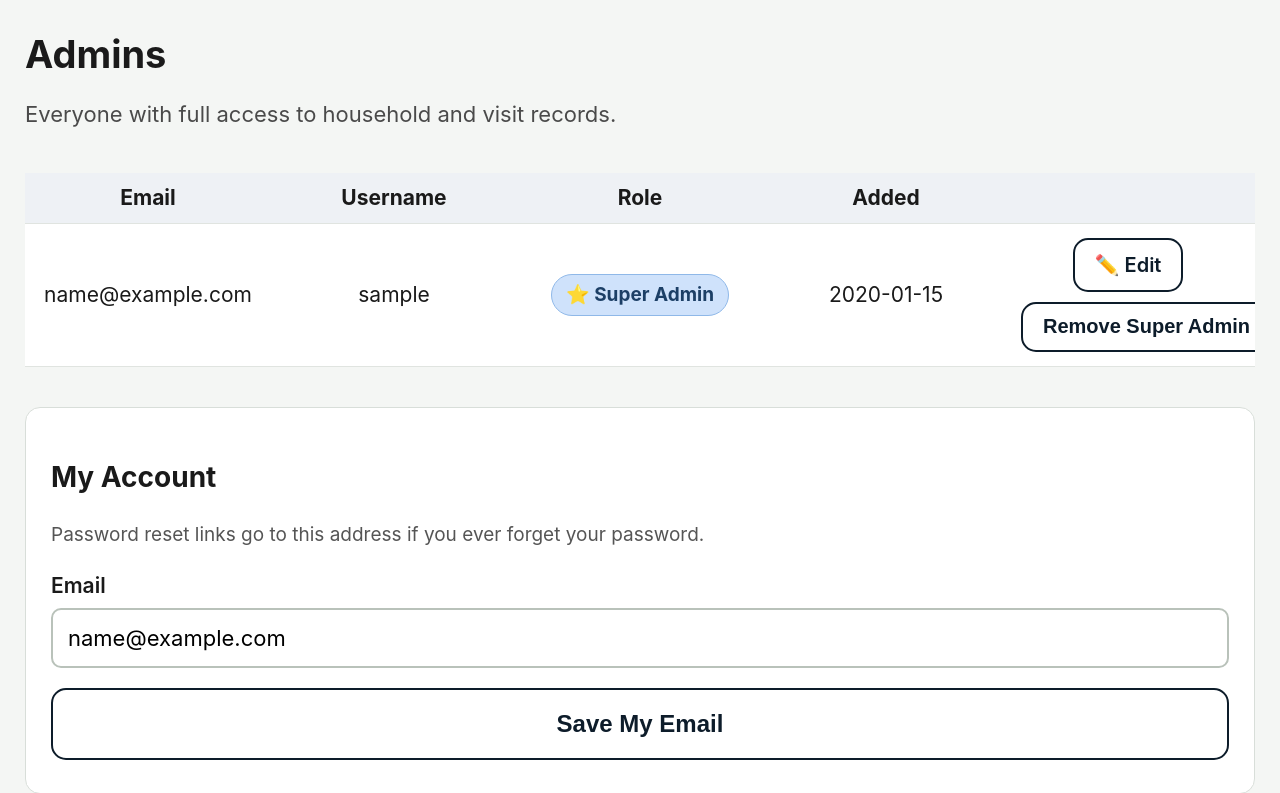
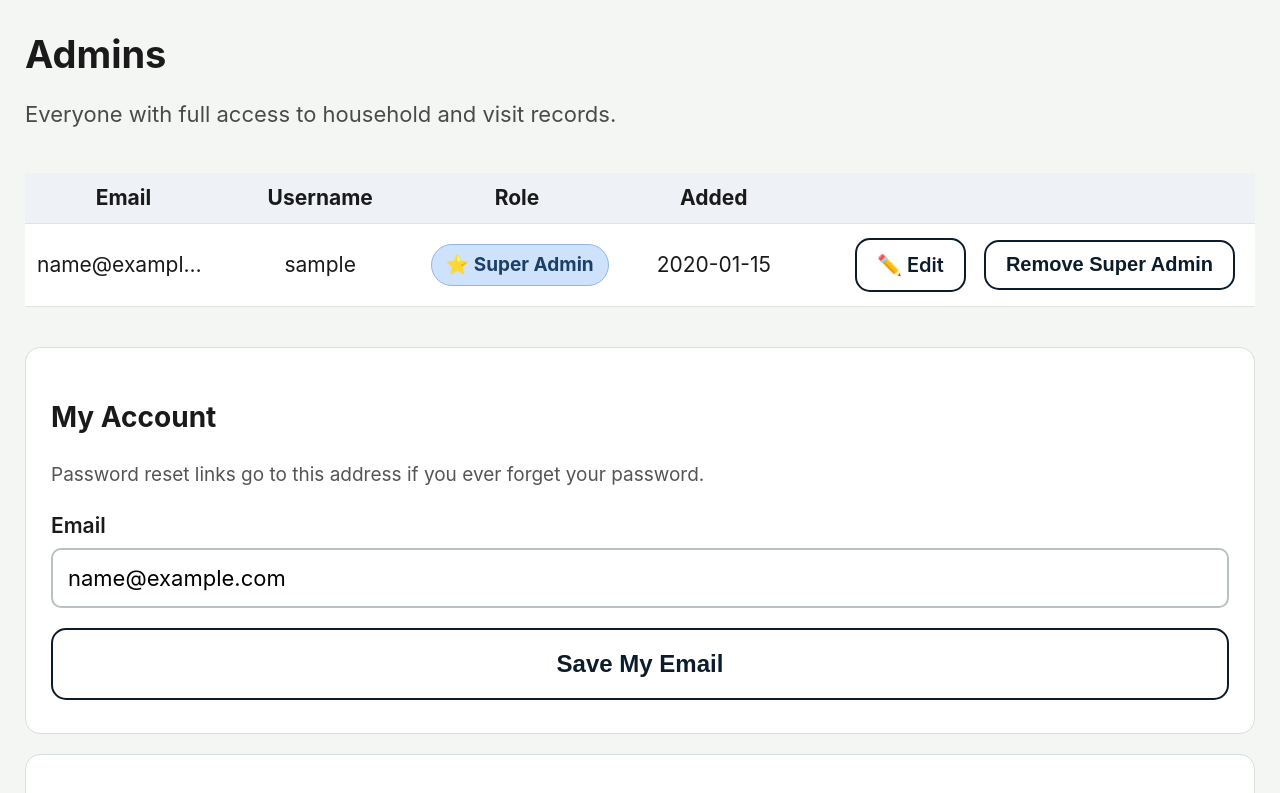
Before and after one commit to BrockLalla/jubilant-octo-sniffle, a Flask app: page /admin/users in a window 1280 px wide. Shown: the part 239-1032 px from the top of the page. Run offline with Flask 3, Linux system fonts and the light colour scheme; the visitor is signed in with stand-in values (Sample User, id 1); tables that the repository leaves empty hold one stand-in row (values such as "Sample post"); parts of the project's set-up code (start-up, migrations or seed data) failed here and were passed over.

Commit message:
Clean up admin action button layout on the Admins page
Action buttons (Edit, Make/Remove Super Admin, Remove) were wrapping
into a ragged multi-line stack in the action column. Wraps them in a
right-aligned flex row and widens that column enough (36% vs an even
20% split) to fit all three buttons on one line.

```diff
--- a/static/style.css
+++ b/static/style.css
@@ -600,13 +600,33 @@ th {
 
 .admins-table th,
 .admins-table td {
-  width: 20%;
+  width: 16%;
+}
+
+/* The action column holds up to 3 buttons ("Edit", "Make/Remove Super
+   Admin", "Remove") -- wider than an even 1/5 split would give it, so a
+   full row doesn't wrap into a ragged multi-line stack. */
+.admins-table th:last-child,
+.admins-table td:last-child {
+  width: 36%;
 }
 
 .admins-table .ellipsis-cell {
   overflow: hidden;
   text-overflow: ellipsis;
   white-space: nowrap;
+}
+
+.admin-actions {
+  display: flex;
+  flex-wrap: wrap;
+  justify-content: flex-end;
+  align-items: center;
+  gap: 0.5rem;
+}
+
+.admin-actions form {
+  display: inline;
 }
 
 /* The Grant Report table's columns are short, mostly-numeric counts --
--- a/templates/admin/users.html
+++ b/templates/admin/users.html
@@ -19,6 +19,7 @@
           <td>{% if a.is_super_admin %}<span class="status-badge status-blue">⭐ Super Admin</span>{% else %}Admin{% endif %}</td>
           <td style="white-space:nowrap;">{{ a.created_at[:10] }}</td>
           <td>
+            <div class="admin-actions">
               <a class="btn btn-small btn-secondary" href="{{ url_for('admin.edit_admin_user', admin_id=a.id) }}">✏️ Edit</a>
               {% if current_admin.is_super_admin %}
                 <form method="post" style="display:inline">
@@ -36,6 +37,7 @@
                   </form>
                 {% endif %}
               {% endif %}
+            </div>
           </td>
         </tr>
       {% endfor %}
```
Lines whose indentation alone changed are shown as unchanged.
